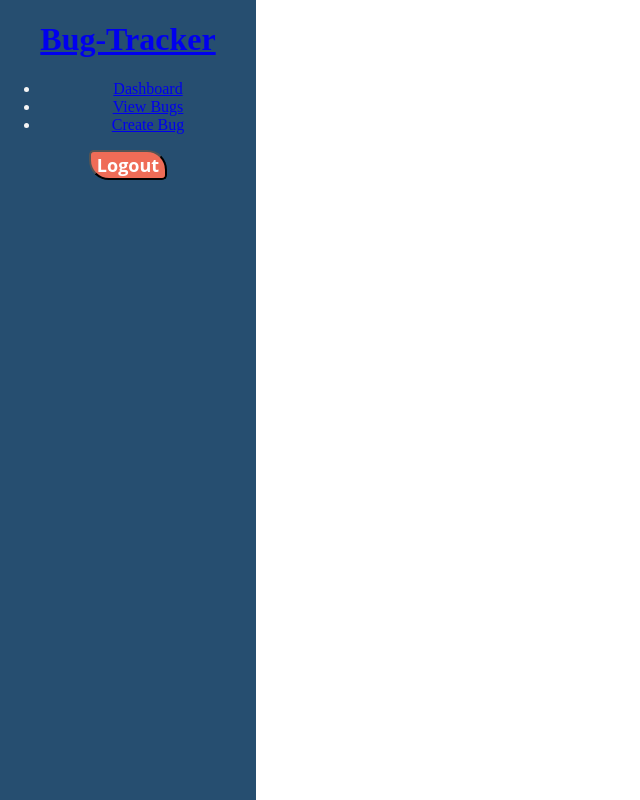
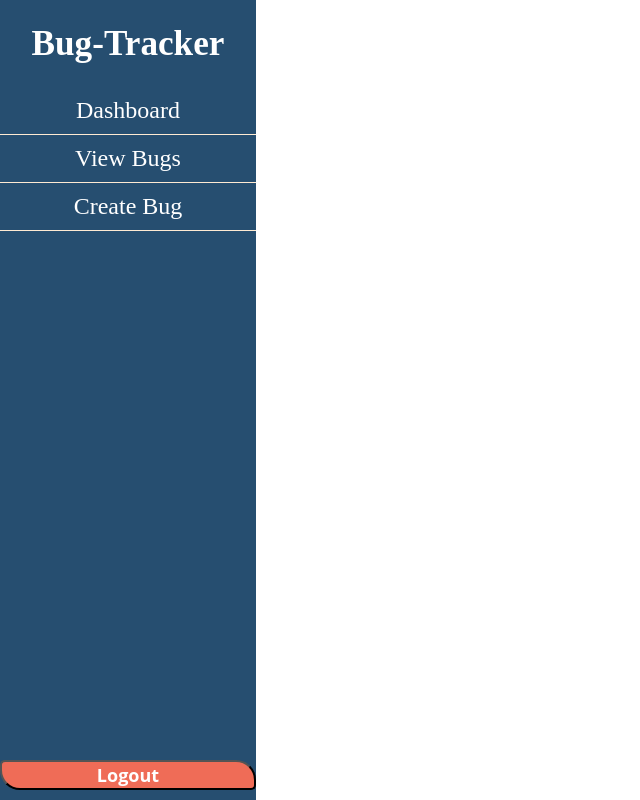
Before and after one commit to DillanR1/bugtracker, a React (Create React App) app: page / in a window 1280 px wide. Both pictures are taken after typing "Sample", "Sample123" into the empty fields and a click on the button "Login". Shown: the whole page, without its empty margins (0-640 px from the left). Built offline with nearby package versions, Linux system fonts and the light colour scheme.

Commit message:
added sidebar css

```diff
--- a/src/Views/sidebar/sidebar.css
+++ b/src/Views/sidebar/sidebar.css
@@ -6,3 +6,36 @@
     background-color: var(--primary-color);
     text-align: center;
 }
+
+.sidebar li{
+    padding: 10px;
+    font-size: 1.5rem;
+    border-bottom: 1px groove #ffebd3;
+}
+
+.sidebar li:hover{
+    transition: all 0.3s;
+    background-color: #f17105;
+}
+
+.sidebar ul{
+    list-style: none;
+    padding: 0;
+
+}
+
+.sidebar .nav-link{
+    text-decoration: none;
+    color: white;
+}
+
+.sidebar .logout{
+    position: absolute;
+    bottom: 0;
+    left: 0;
+    width: 100%;
+}
+
+.sidebar .brand{
+    font-size: 2.2rem;
+}
```
